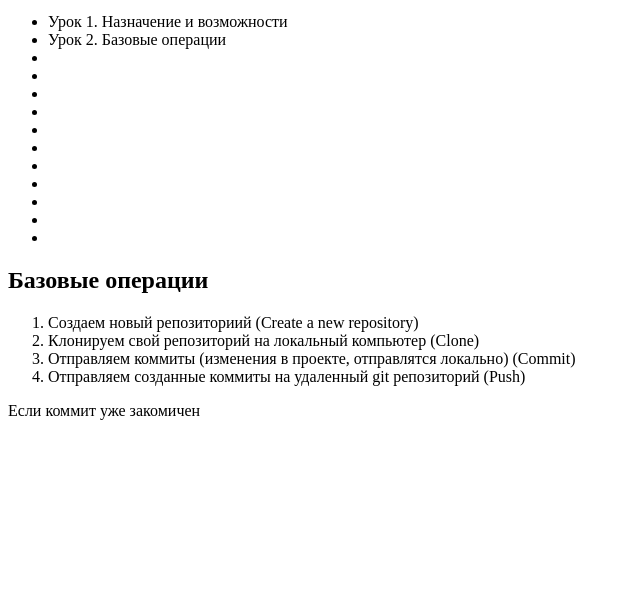
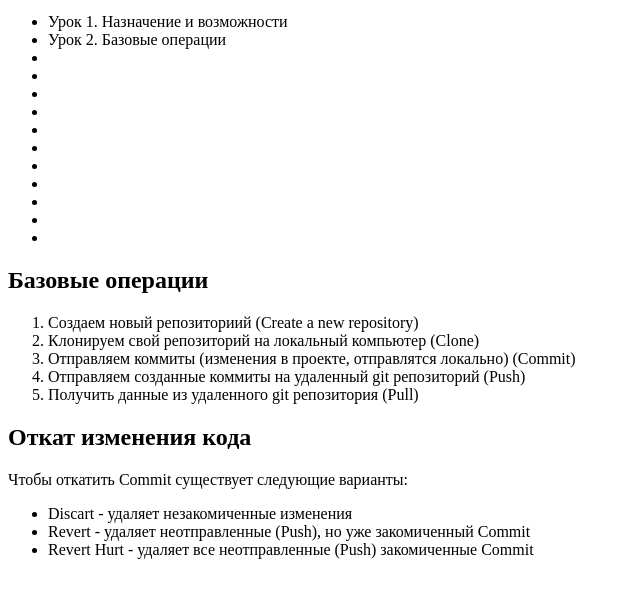
Before and after one commit to tashakalinina/git_study, a plain HTML site: page index.html in a window 1280 px wide. Shown: the part 101-698 px from the top of the page, without its empty margins (0-640 px from the left). Drawn offline with Linux system fonts and the light colour scheme.

Commit message:
урок 3. Откат коммитов

```diff
--- a/index.html
+++ b/index.html
@@ -28,9 +28,14 @@
     <li>Клонируем свой репозиторий на локальный компьютер (Clone)</li>
     <li>Отправляем коммиты (изменения в проекте, отправлятся локально) (Commit)</li>
     <li>Отправляем созданные коммиты на удаленный git репозиторий (Push)</li>
+    <li>Получить данные из удаленного git репозитория (Pull)</li>
   </ol>
-
-  Если коммит уже закомичен
-
+  <h2>Откат изменения кода</h2>
+  <p>Чтобы откатить Commit существует следующие варианты:</p>
+  <ul>
+    <li>Discart - удаляет незакомиченные изменения</li>
+    <li>Revert - удаляет неотправленные (Push), но уже закомиченный Commit</li>
+    <li>Revert Hurt - удаляет все неотправленные (Push) закомиченные Commit</li>
+  </ul>
 </body>
 </html>
```
